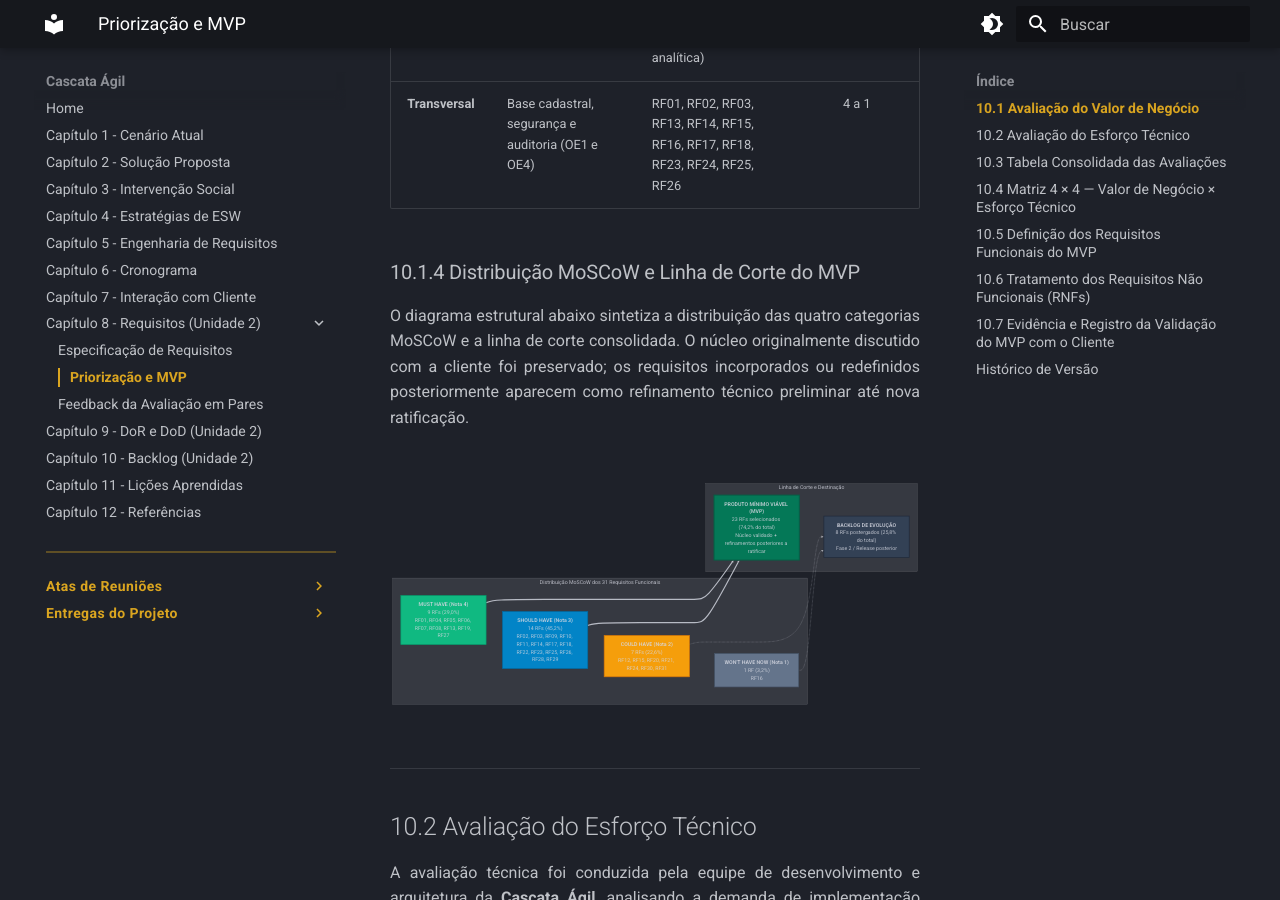
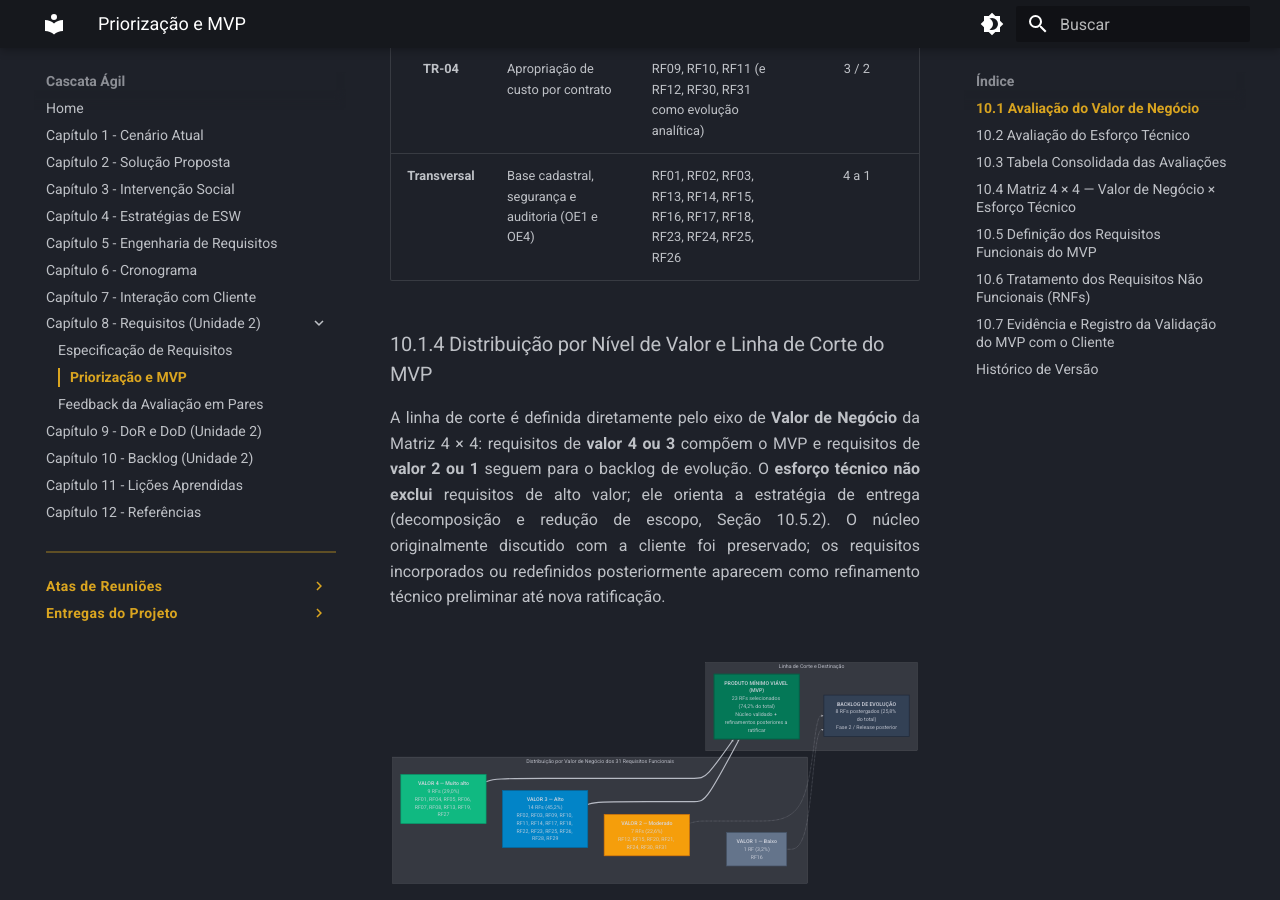
Before and after one commit to mdsreq-fga-unb/REQ-2026.2-T01-DUOC-Finance, an MkDocs documentation site: the page built from docs/requisitos/priorizacao.md, in a window 1280 px wide and 900 px high, scrolled down 5845 px. Built offline with MkDocs 1.6.1 and Material for MkDocs 9.7.7, drawn with Linux system fonts in a browser that asks for light colours; some of the changed text lies outside the part shown.

Commit message:
docs: refatoração da priorização e retirada moscow

````diff
--- a/docs/requisitos/priorizacao.md
+++ b/docs/requisitos/priorizacao.md
@@ -35,29 +35,29 @@
 3. **Prevenção de Perdas Monetárias e Exposição de Risco (D3):** eliminação de pagamentos duplicados, erros de arredondamento em comissões e reembolsos sem documento fiscal correspondente (tolerância zero a desvios, RNF06), bem como a redução da exposição jurídico-trabalhista, fiscal e de privacidade (RN04, RN06, RN19, RN14 e RN16).
 4. **Redução do Tempo de Ciclo (D1):** encurtamento do ciclo de liberação de pagamentos de 5 dias úteis de conferência manual para processamento supervisionado pelo sistema (RNF05), mensurado sobre os gargalos TR-01 a TR-04.
 
-### 10.1.3 Escala de Valor de Negócio e Associação ao MoSCoW
+### 10.1.3 Escala de Valor de Negócio (1 a 4)
 
-Para tornar a avaliação auditável e comparável, combinou-se o método **MoSCoW** a uma **escala quantitativa de 1 a 4**:
+Para tornar a avaliação auditável e comparável, o valor de cada requisito é expresso em uma **escala quantitativa de 1 a 4**. Os **pesos de valor permanecem os previstos e validados com a cliente** na Reunião 05; não há classificação categórica adicional: a priorização decorre exclusivamente do cruzamento **Valor de Negócio × Esforço Técnico** (Matriz 4 × 4, Seção 10.4).
 
-| Pontuação | Classificação MoSCoW | Interpretação e Impacto no Negócio | Diretriz Operacional para o MVP |
+| Pontuação | Nível de Valor | Interpretação e Impacto no Negócio | Diretriz Operacional para o MVP |
 | :---: | :---: | :--- | :--- |
-| **4** | **Must have**<br>*(Mandatório / Crítico)* | **Indispensável:** sem esta funcionalidade, o sistema torna-se operacionalmente inviável ou juridicamente vulnerável. Sua ausência paralisa o processo central ou impede a substituição das rotinas manuais prioritárias. | **Inclusão obrigatória no MVP.** Bloqueante para a primeira versão operacional. |
-| **3** | **Should have**<br>*(Importante / Alta Prioridade)* | **Muito importante:** resolve atritos operacionais severos ou automatiza etapas de suporte direto ao fluxo principal. O produto ainda pode operar temporariamente sem ela mediante contorno manual assistido a curtíssimo prazo. | **Inclusão prioritária no MVP** para garantir sustentabilidade da rotina de trabalho. |
-| **2** | **Could have**<br>*(Desejável / Média Prioridade)* | **Agrega valor e conveniência:** melhora a experiência do usuário ou oferece recursos analíticos avançados, mas sua ausência não degrada a execução dos fluxos financeiros e cadastrais essenciais. | **Inclusão condicionada à capacidade residual** ou postergada para o ciclo seguinte. |
-| **1** | **Won't have now**<br>*(Postergado / Baixa Prioridade)* | **Não prioritário para a versão atual:** requisito reconhecido como valoroso para a maturidade corporativa futura, mas postergado por não atender às dores imediatas ou possuir melhor alternativa temporária. | **Fora do MVP.** Registrado formalmente no *roadmap* pós-implantação. |
+| **4** | **Muito alto**<br>*(Crítico)* | **Indispensável:** sem esta funcionalidade, o sistema torna-se operacionalmente inviável ou juridicamente vulnerável. Sua ausência paralisa o processo central ou impede a substituição das rotinas manuais prioritárias. | **Inclusão obrigatória no MVP.** Bloqueante para a primeira versão operacional. |
+| **3** | **Alto**<br>*(Importante)* | **Muito importante:** resolve atritos operacionais severos ou automatiza etapas de suporte direto ao fluxo principal. O produto ainda pode operar temporariamente sem ela mediante contorno manual assistido a curtíssimo prazo. | **Inclusão prioritária no MVP** para garantir sustentabilidade da rotina de trabalho. |
+| **2** | **Moderado**<br>*(Desejável)* | **Agrega valor e conveniência:** melhora a experiência do usuário ou oferece recursos analíticos avançados, mas sua ausência não degrada a execução dos fluxos financeiros e cadastrais essenciais. | **Inclusão condicionada à capacidade residual** ou postergada para o ciclo seguinte. |
+| **1** | **Baixo**<br>*(Postergável)* | **Não prioritário para a versão atual:** requisito reconhecido como valoroso para a maturidade corporativa futura, mas postergado por não atender às dores imediatas ou possuir melhor alternativa temporária. | **Fora do MVP.** Registrado formalmente no *roadmap* pós-implantação. |
 
 #### Rubrica de Julgamento do Valor de Negócio
 
 As notas de 1 a 4 acima são atribuídas à luz das quatro dimensões abaixo, que explicitam os parâmetros qualitativos (Seção 10.1.1) e quantitativos (Seção 10.1.2). As faixas de economia de horas são calculadas sobre a base de referência de **mais de 30 h/mês** de conferência manual da auxiliar-administradora.
 
-| Dimensão de Julgamento | **Nota 4** — Must have | **Nota 3** — Should have | **Nota 2** — Could have | **Nota 1** — Won't have now |
+| Dimensão de Julgamento | **Nota 4** — Valor muito alto | **Nota 3** — Valor alto | **Nota 2** — Valor moderado | **Nota 1** — Valor baixo |
 | :--- | :--- | :--- | :--- | :--- |
 | **D1 — Impacto nos gargalos TR-01 a TR-04** | Sem o requisito, ao menos um fluxo TR-01 a TR-04 não se completa ou não pode ser conferido. | Automatiza ou dá visibilidade a etapa de suporte direto a um TR; o TR ainda se completa com contorno assistido. | Oferece análise avançada ou comparativa (histórico, alertas, previsto × realizado) sobre dado de um TR já atendido. | Sem vínculo direto com um TR; contornável pela fase piloto. |
 | **D2 — Economia de horas administrativas** | ≥ 25% da economia mensal estimada (≈ 8 h/mês ou mais). | De 10% a 25% (≈ 3 a 8 h/mês). | Inferior a 10% (< 3 h/mês) ou ganho apenas indireto. | Sem economia mensurável no primeiro ciclo. |
 | **D3 — Risco jurídico-trabalhista, fiscal e LGPD** | Ausência gera exposição direta e imediata: reembolso sem comprovante fiscal (RN06), acesso sem autenticação a dados pessoais e bancários (RN15, RN16) ou lançamento financeiro sem base cadastral válida (RN01, RN03). | Controle preventivo ou de rastreabilidade que reduz a probabilidade ou o impacto do risco (ex.: RN04, RN14, RN23). | Risco indireto ou residual, com controle compensatório existente (ex.: gravação de logs pelo backend, RN19). | Risco tratável por suporte técnico pontual. |
 | **D4 — Frequência de operação** | Contínua: a cada apontamento, transação ou acesso, ou pré-requisito de todos os perfis. | Recorrente: por solicitação, por competência ou por evento de cadastro. | Ocasional: análise gerencial periódica ou política de manutenção. | Eventual ou de exceção. |
 
-**Regra de consolidação:** a nota final é definida pelo **maior grau atingido entre D1 e D3** (critérios eliminatórios, pois representam bloqueio de processo ou exposição de risco). As dimensões **D2 e D4** funcionam como critérios de ajuste: podem confirmar a nota ou deslocá-la em, no máximo, 1 ponto entre notas adjacentes quando divergirem de forma consistente. O resultado é correlacionado ao MoSCoW da tabela acima e define o **eixo vertical** da Matriz 4 × 4. A rubrica é um instrumento de **reprodutibilidade e revisão**: as notas já validadas com a cliente na Reunião 05 permanecem inalteradas, e as notas dos requisitos posteriores seguem preliminares até ratificação.
+**Regra de consolidação:** a nota final é definida pelo **maior grau atingido entre D1 e D3** (critérios eliminatórios, pois representam bloqueio de processo ou exposição de risco). As dimensões **D2 e D4** funcionam como critérios de ajuste: podem confirmar a nota ou deslocá-la em, no máximo, 1 ponto entre notas adjacentes quando divergirem de forma consistente. O resultado é correspondente aos níveis da escala acima e define o **eixo vertical** da Matriz 4 × 4. A rubrica é um instrumento de **reprodutibilidade e revisão**: as notas já validadas com a cliente na Reunião 05 permanecem inalteradas, e as notas dos requisitos posteriores seguem preliminares até ratificação.
 
 #### Rastreabilidade dos Gargalos (TR) para os Requisitos
 
@@ -69,21 +69,21 @@
 | **TR-04** | Apropriação de custo por contrato | RF09, RF10, RF11 (e RF12, RF30, RF31 como evolução analítica) | 3 / 2 |
 | **Transversal** | Base cadastral, segurança e auditoria (OE1 e OE4) | RF01, RF02, RF03, RF13, RF14, RF15, RF16, RF17, RF18, RF23, RF24, RF25, RF26 | 4 a 1 |
 
-### 10.1.4 Distribuição MoSCoW e Linha de Corte do MVP
+### 10.1.4 Distribuição por Nível de Valor e Linha de Corte do MVP
 
-O diagrama estrutural abaixo sintetiza a distribuição das quatro categorias MoSCoW e a linha de corte consolidada. O núcleo originalmente discutido com a cliente foi preservado; os requisitos incorporados ou redefinidos posteriormente aparecem como refinamento técnico preliminar até nova ratificação.
+A linha de corte é definida diretamente pelo eixo de **Valor de Negócio** da Matriz 4 × 4: requisitos de **valor 4 ou 3** compõem o MVP e requisitos de **valor 2 ou 1** seguem para o backlog de evolução. O **esforço técnico não exclui** requisitos de alto valor; ele orienta a estratégia de entrega (decomposição e redução de escopo, Seção 10.5.2). O núcleo originalmente discutido com a cliente foi preservado; os requisitos incorporados ou redefinidos posteriormente aparecem como refinamento técnico preliminar até nova ratificação.
 
 ```mermaid
 flowchart LR
-    subgraph MOSCOW["Distribuição MoSCoW dos 31 Requisitos Funcionais"]
+    subgraph NIVEIS["Distribuição por Valor de Negócio dos 31 Requisitos Funcionais"]
         direction TB
-        M["<b>MUST HAVE (Nota 4)</b><br>9 RFs (29,0%)<br>RF01, RF04, RF05, RF06, RF07, RF08, RF13, RF19, RF27"]
-        S["<b>SHOULD HAVE (Nota 3)</b><br>14 RFs (45,2%)<br>RF02, RF03, RF09, RF10, RF11, RF14, RF17, RF18, RF22, RF23, RF25, RF26, RF28, RF29"]
-        C["<b>COULD HAVE (Nota 2)</b><br>7 RFs (22,6%)<br>RF12, RF15, RF20, RF21, RF24, RF30, RF31"]
-        W["<b>WON'T HAVE NOW (Nota 1)</b><br>1 RF (3,2%)<br>RF16"]
-        M ~~~ S
-        S ~~~ C
-        C ~~~ W
+        V4["<b>VALOR 4 — Muito alto</b><br>9 RFs (29,0%)<br>RF01, RF04, RF05, RF06, RF07, RF08, RF13, RF19, RF27"]
+        V3["<b>VALOR 3 — Alto</b><br>14 RFs (45,2%)<br>RF02, RF03, RF09, RF10, RF11, RF14, RF17, RF18, RF22, RF23, RF25, RF26, RF28, RF29"]
+        V2["<b>VALOR 2 — Moderado</b><br>7 RFs (22,6%)<br>RF12, RF15, RF20, RF21, RF24, RF30, RF31"]
+        V1["<b>VALOR 1 — Baixo</b><br>1 RF (3,2%)<br>RF16"]
+        V4 ~~~ V3
+        V3 ~~~ V2
+        V2 ~~~ V1
     end
 
     subgraph DEST["Linha de Corte e Destinação"]
@@ -93,22 +93,22 @@
         MVP ~~~ POST
     end
 
-    M ==> MVP
-    S ==> MVP
-    C -.-> POST
-    W -.-> POST
+    V4 ==> MVP
+    V3 ==> MVP
+    V2 -.-> POST
+    V1 -.-> POST
 
-    classDef mustClass fill:#10b981,stroke:#059669,stroke-width:2px,color:#ffffff;
-    classDef shouldClass fill:#0284c7,stroke:#0369a1,stroke-width:2px,color:#ffffff;
-    classDef couldClass fill:#f59e0b,stroke:#d97706,stroke-width:2px,color:#ffffff;
-    classDef wontClass fill:#64748b,stroke:#475569,stroke-width:2px,color:#ffffff;
+    classDef v4Class fill:#10b981,stroke:#059669,stroke-width:2px,color:#ffffff;
+    classDef v3Class fill:#0284c7,stroke:#0369a1,stroke-width:2px,color:#ffffff;
+    classDef v2Class fill:#f59e0b,stroke:#d97706,stroke-width:2px,color:#ffffff;
+    classDef v1Class fill:#64748b,stroke:#475569,stroke-width:2px,color:#ffffff;
     classDef mvpClass fill:#047857,stroke:#065f46,stroke-width:3px,color:#ffffff;
     classDef postClass fill:#334155,stroke:#1e293b,stroke-width:2px,color:#ffffff;
 
-    class M mustClass;
-    class S shouldClass;
-    class C couldClass;
-    class W wontClass;
+    class V4 v4Class;
+    class V3 v3Class;
+    class V2 v2Class;
+    class V1 v1Class;
     class MVP mvpClass;
     class POST postClass;
 ```
@@ -622,3 +622,4 @@
 | `2.3` | 06/10/2026 | Inclusão de RF23 e RF24 (Módulo 4/CAR-07) na avaliação de valor/esforço, na Matriz 4×4 e nos diagramas MoSCoW; RF23 promovido ao MVP e RF24 postergado ao backlog. Inclusão de RNF18 a RNF20 (transversais) na classificação do MVP. | Matheus Saraiva Camargo | Matheus Ribeiro |
 | `2.4` | 07/10/2026 | Sincronização integral com a especificação atual de 31 RFs e 20 RNFs: redefinição do RF22, inclusão de RF25 a RF31, atualização da distribuição MoSCoW, Matriz 4×4, fluxo funcional, linha de corte do MVP e backlog evolutivo; atualização da integração externa para *auditor.ia*; revisão da classificação de RNF12 e RNF19; e distinção explícita entre requisitos validados na Reunião 05 e refinamentos posteriores sujeitos à ratificação da cliente. | Matheus Saraiva Camargo | Matheus Ribeiro |
 | `2.5` | 08/10/2026 | Refatoração da priorização (Unidade 2): remoção do diagrama cartesiano MoSCoW de Valor × Urgência (antiga Seção 10.1.4) com renumeração da Seção 10.1.4; inclusão da rubrica de valor (D1 a D4) e da rastreabilidade TR-01 a TR-04; faixas de horas mutuamente exclusivas e revisão de coerência do esforço técnico (Seção 10.3.1) vinculada às colunas da Matriz 4×4; setas de crescimento nos eixos do diagrama Valor × Esforço; nova Seção 10.4.3 com a fundamentação matemática das coordenadas `[x, y]` (normalização e *jitter*); renumeração da análise estratégica para 10.4.4. Nenhum requisito, nota de valor, nota de esforço ou classe consolidada foi alterado. | Eric Araújo | Matheus Ribeiro |
+| `2.6` | 10/10/2026 | Remoção integral da técnica MoSCoW: escala de valor 1 a 4 mantida com os pesos previstos pela cliente e renomeada para níveis de valor (Muito alto, Alto, Moderado, Baixo); rótulos MoSCoW removidos da rubrica, da Matriz 4×4 e do diagrama da Seção 10.1.4, agora organizado por nível de valor; linha de corte do MVP formalizada pelo eixo de valor da matriz (valor 3 ou 4 no MVP; 2 ou 1 no backlog), sem alteração dos 23 RFs do MVP nem dos 8 postergados. | Eric Araújo | Matheus Ribeiro |
````
Also changed, not shown: other parts of docs/requisitos/priorizacao.md (+4 -4 lines).
